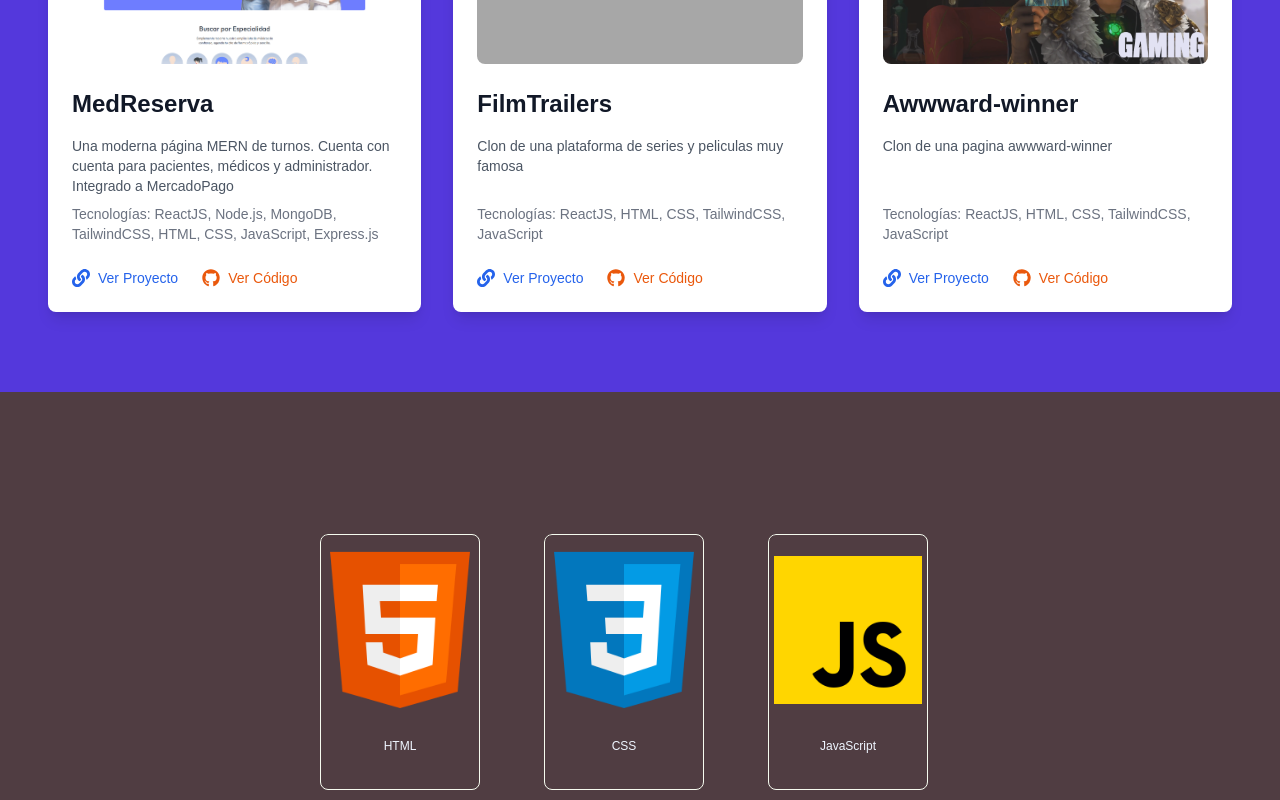
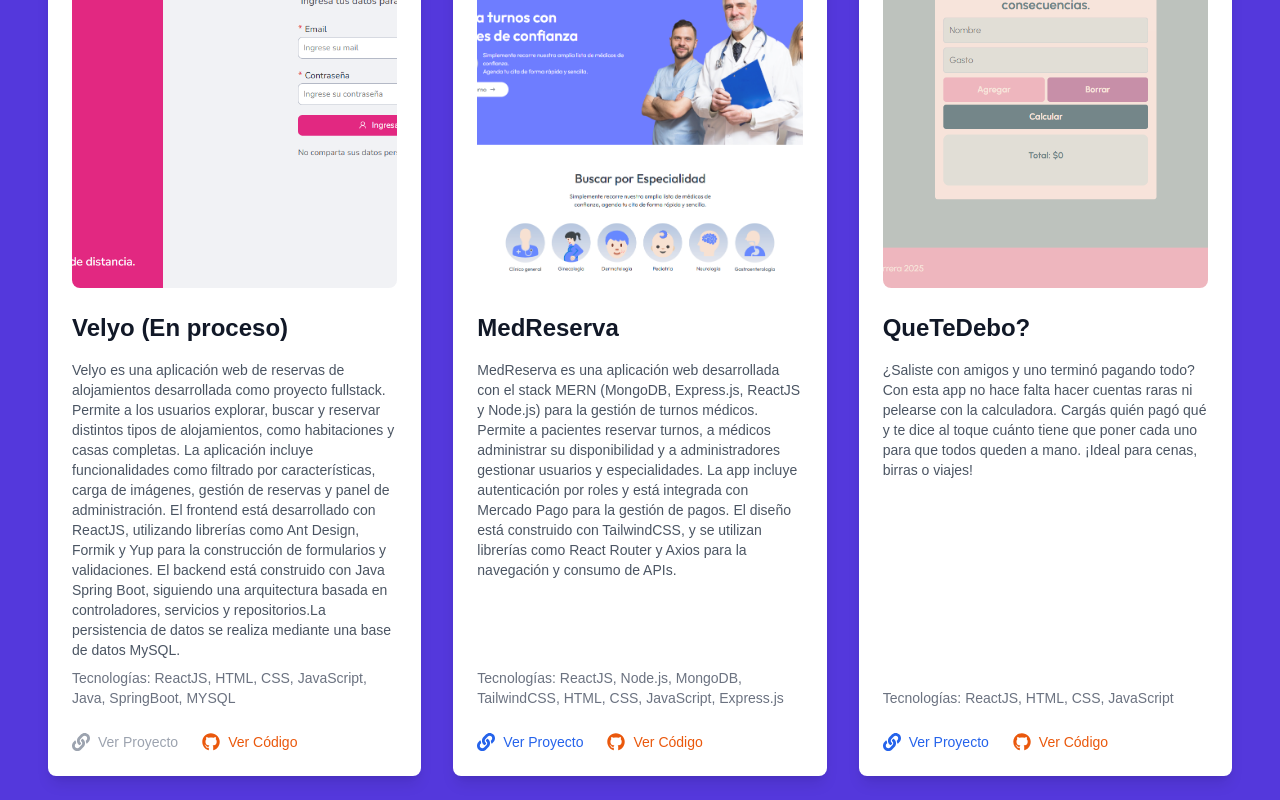
Before and after one commit to maticarrera12/MatiasCarrera, a React (Vite) app: page / in a window 1280 px wide. Shown: the part 1240-2040 px from the top of the page. Built offline with nearby package versions, Linux system fonts and the light colour scheme; grey boxes are pictures that could not be loaded; a web font is replaced by a local one.

Commit message:
Agregada velyo

```diff
--- a/src/assets/assets.js
+++ b/src/assets/assets.js
@@ -14,8 +14,9 @@ import tailwindLogo from "../assets/images/tailwind.png";
 import ssfilmtrailers from "../assets/images/ssfilmtrailers.png";
 import ssmedreserva from "../assets/images/ssmedreserva.png";
 import expressjsLogo from "../assets/images/expressjs.png"
-import awsLogo from "../assets/images/aws.png"
 import ssawwwardwinner from "../assets/images/ssawwwardwinner.png"
+import ssquetedebo from "../assets/images/quetedebo.png"
+import ssvelyo from "../assets/images/ssvelyo.png"
 export const technologies = [
   {
     name: "HTML",
@@ -96,13 +97,29 @@ export const technologies = [
 
 export const projects = [
   {
+    title: "Velyo (En proceso)",
+    image: ssvelyo,
+    description:
+      "Velyo es una aplicación web de reservas de alojamientos desarrollada como proyecto fullstack. Permite a los usuarios explorar, buscar y reservar distintos tipos de alojamientos, como habitaciones y casas completas. La aplicación incluye funcionalidades como filtrado por características, carga de imágenes, gestión de reservas y panel de administración. El frontend está desarrollado con ReactJS, utilizando librerías como Ant Design, Formik y Yup para la construcción de formularios y validaciones. El backend está construido con Java Spring Boot, siguiendo una arquitectura basada en controladores, servicios y repositorios.La persistencia de datos se realiza mediante una base de datos MySQL.",
+    codeLink: "https://github.com/maticarrera12/velyo-professional-developer",
+    technologies: ["ReactJS", "HTML", "CSS", "JavaScript" , "Java", "SpringBoot", "MYSQL",],
+  },
+  {
     title: "MedReserva",
     image: ssmedreserva,
     description:
-      "Una moderna página MERN de turnos. Cuenta con cuenta para pacientes, médicos y administrador. Integrado a MercadoPago",
+      "MedReserva es una aplicación web desarrollada con el stack MERN (MongoDB, Express.js, ReactJS y Node.js) para la gestión de turnos médicos. Permite a pacientes reservar turnos, a médicos administrar su disponibilidad y a administradores gestionar usuarios y especialidades. La app incluye autenticación por roles y está integrada con Mercado Pago para la gestión de pagos. El diseño está construido con TailwindCSS, y se utilizan librerías como React Router y Axios para la navegación y consumo de APIs.",
     projectLink: "https://med-reserva.vercel.app/",
     codeLink: "https://github.com/maticarrera12/MedReserva",
     technologies: ["ReactJS", "Node.js", "MongoDB", "TailwindCSS", "HTML", "CSS", "JavaScript" ,"Express.js"],
+  },
+  {
+    title: "QueTeDebo?",
+    image: ssquetedebo,
+    description: "¿Saliste con amigos y uno terminó pagando todo? Con esta app no hace falta hacer cuentas raras ni pelearse con la calculadora. Cargás quién pagó qué y te dice al toque cuánto tiene que poner cada uno para que todos queden a mano. ¡Ideal para cenas, birras o viajes!",
+    projectLink: "https://maticarrera12.github.io/quetedebo",
+    codeLink: "https://github.com/maticarrera12/quetedebo",
+    technologies: ["ReactJS", "HTML", "CSS", "JavaScript"]
   },
   // {
   //   title: "Carrito de Compras",
@@ -117,7 +134,7 @@ export const projects = [
     title: "FilmTrailers",
     image: ssfilmtrailers,
     description:
-    "Clon de una plataforma de series y peliculas muy famosa",
+    "Clon de una plataforma de series y peliculas muy famosa.",
     projectLink: "https://film-trailers.vercel.app/",
     codeLink: "https://github.com/maticarrera12/FilmTrailers",
     technologies: ["ReactJS", "HTML", "CSS","TailwindCSS", "JavaScript"],
@@ -126,7 +143,7 @@ export const projects = [
     title: "Awwward-winner",
     image: ssawwwardwinner,
     description:
-    "Clon de una pagina awwward-winner",
+    "Clon de una pagina awwward-winner.",
     projectLink: "https://awwwards-winner.vercel.app/",
     codeLink: "https://github.com/maticarrera12/awwwards-winner",
     technologies: ["ReactJS", "HTML", "CSS","TailwindCSS", "JavaScript"],
--- a/src/components/Hero.jsx
+++ b/src/components/Hero.jsx
@@ -40,10 +40,12 @@ const Hero = () => {
         <div>
           <div className="mt-24 px-5 sm:px-10">
             <p className="mb-5 max-w-64 font-robert-regular text-soft-white text-2xl">
-              Front-End <br /> Developer
+              Full-Stack <br /> Developer
             </p>
             <h1 className="special-font hero-heading text-soft-white">
-              re<b>a</b>ctjs
+              rectjs <br />
+              J<b>a</b>va <br />
+              Spring Boot
             </h1>
             <p className="mb-5 max-w-80  font-robert-regular text-soft-white">
               Hola, soy Matías Carrera, estudiante de Ingeniería Informática en
--- a/src/components/Projects.jsx
+++ b/src/components/Projects.jsx
@@ -6,7 +6,7 @@ const ProjectCard = ({ title, image, description, projectLink, codeLink, technol
   return (
     <div className="max-w-xl w-full bg-white rounded-lg shadow-lg hover:shadow-2xl transform transition-all duration-300 ease-in-out hover:scale-105 overflow-hidden p-6 mb-8 flex flex-col">
       {/* Imagen del proyecto */}
-      <div className="relative w-full h-40 mb-6">
+      <div className="relative w-full h-96 mb-6">
         <img
           src={image}
           alt={`Imagen del proyecto ${title}`}
@@ -23,14 +23,19 @@ const ProjectCard = ({ title, image, description, projectLink, codeLink, technol
         <p className="text-sm text-gray-600 mt-4 flex-grow">{description}</p>
         {/* Tecnologías */}
         <p className="text-sm text-gray-500 mt-2">Tecnologías: {technologies.join(", ")}</p>
+
         {/* Contenedor de los botones */}
         <div className="flex gap-6 mt-6 justify-start">
-          {/* Botón para ver el proyecto */}
+          {/* Botón para ver el proyecto (deshabilitado si no hay link) */}
           <a
-            href={projectLink}
+            href={projectLink || "#"}
             target="_blank"
             rel="noopener noreferrer"
-            className="flex items-center text-sm font-medium text-blue-600 hover:text-blue-500 transition duration-200"
+            className={`flex items-center text-sm font-medium transition duration-200 ${
+              projectLink
+                ? "text-blue-600 hover:text-blue-500"
+                : "text-gray-400 cursor-not-allowed pointer-events-none"
+            }`}
           >
             <FaLink className="mr-2" size={18} />
             Ver Proyecto
--- a/src/components/Studies.jsx
+++ b/src/components/Studies.jsx
@@ -80,11 +80,11 @@ const Studies = () => {
             },
             {
               title: "Desarrollador FrontEnd ReactJS - CoderHouse",
-              date: "2023",
+              date: "2024",
             },
             {
               title: "Diseño UX/UI - CoderHouse",
-              date: "2023",
+              date: "2024",
             },
           ].map((item, index) => (
             <li key={index}>
```
Also changed, not shown: src/assets/images/quetedebo.png (added), src/assets/images/ssvelyo.png (added).
